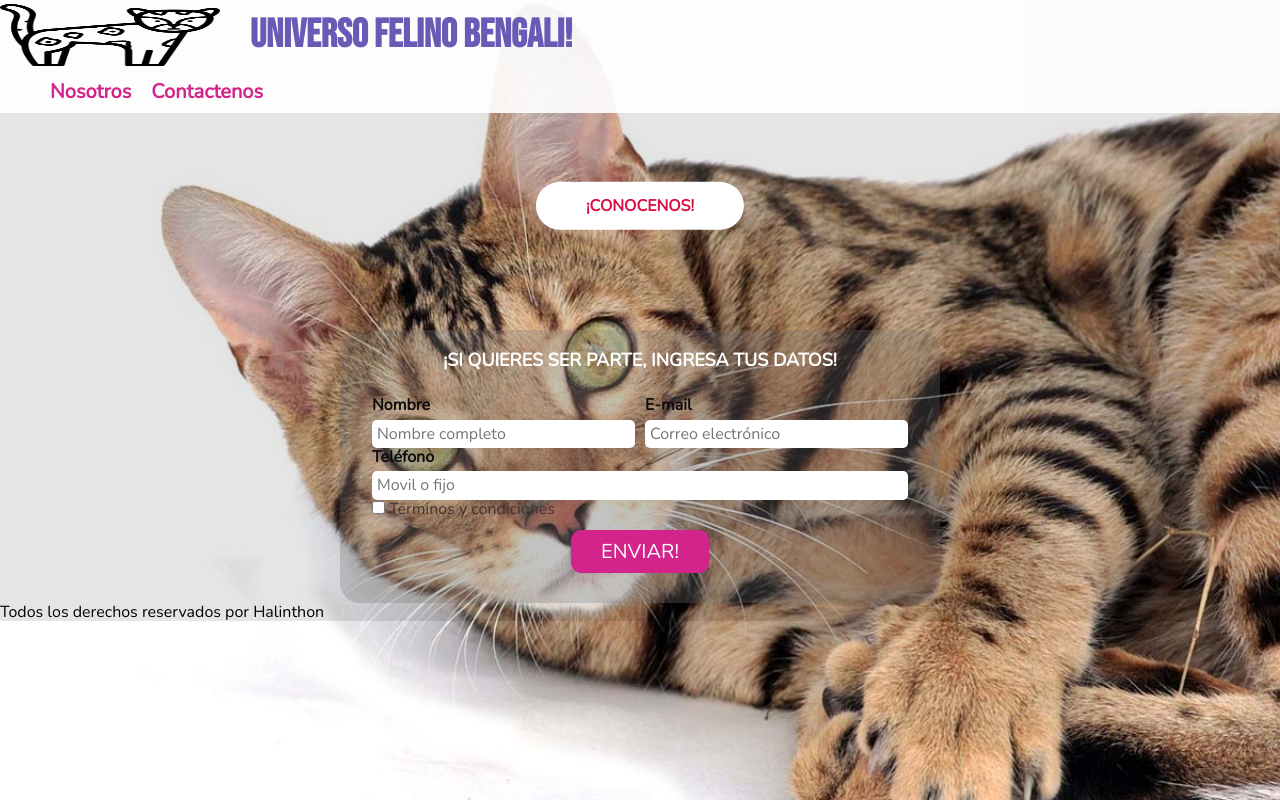
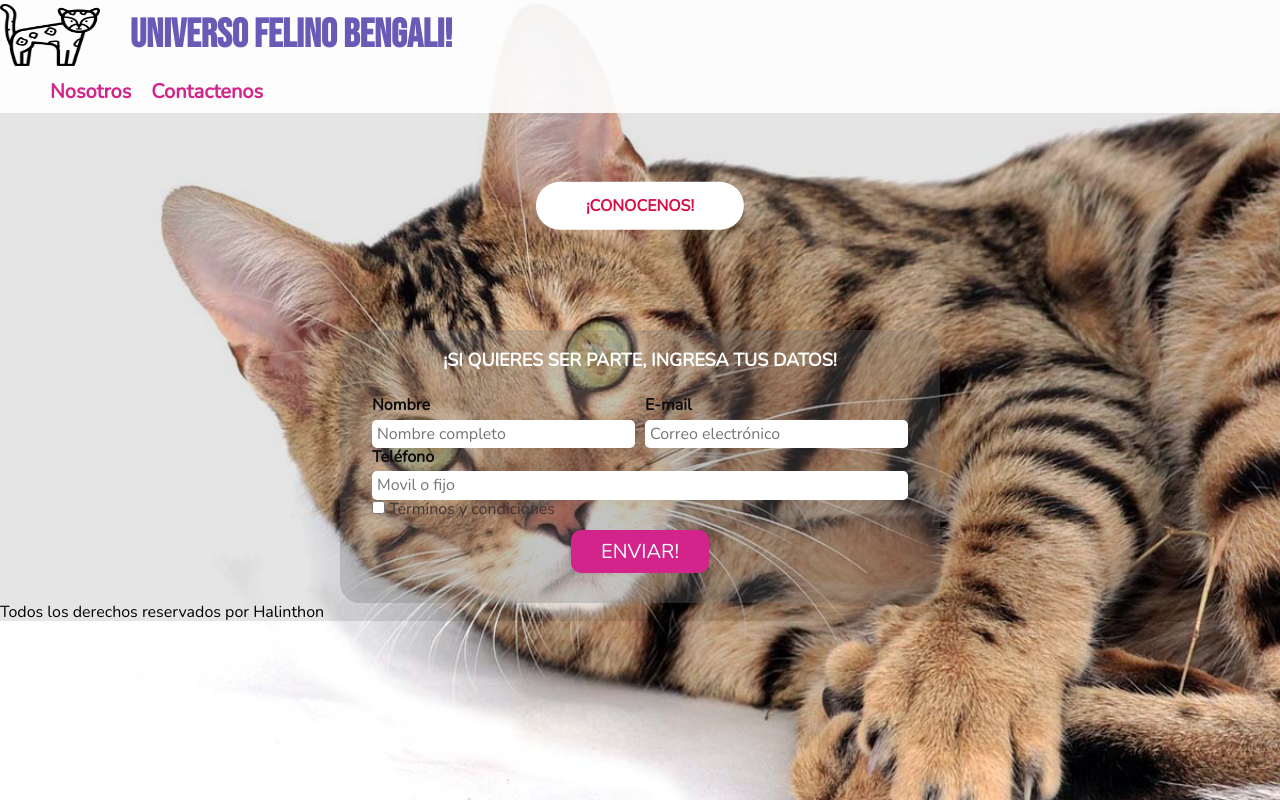
Before and after one commit to Halinthon/unibengal0, a plain HTML site: page index.html in a window 1280 px wide. Drawn offline with nearby package versions, Linux system fonts and the light colour scheme; a web font is replaced by a local one.

Commit message:
Add files via upload

```diff
--- a/css/styles.css
+++ b/css/styles.css
@@ -288,7 +288,7 @@ h2, h3{ /*Estoy centrando todos los h2 y h3 de la web*/
 }
 
 .logo2{
-    width: 22rem;
+    width: 10rem;
     height: 7rem;
     margin-right: 3rem;
 }
```
